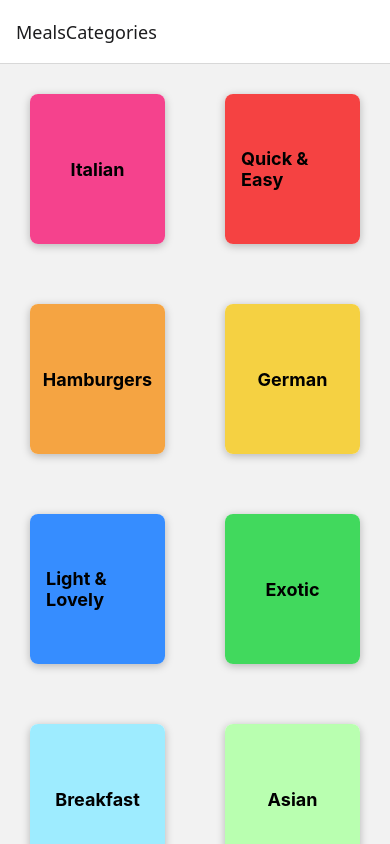
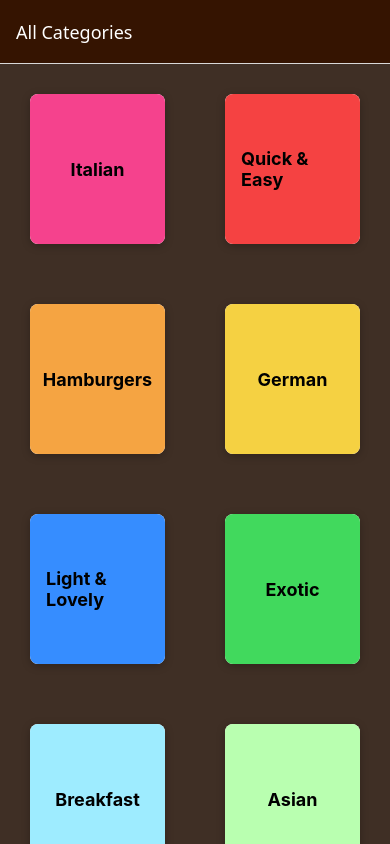
Before and after one commit to Pomi-2008/React-Native, a React Native app in the folder meals-app/: screen / in a window 390 px wide. Built offline with nearby package versions, Linux system fonts and the light colour scheme.

Commit message:
used navigation for dynamic name change

```diff
--- a/meals-app/App.js
+++ b/meals-app/App.js
@@ -11,8 +11,15 @@
     <>
     <StatusBar style='light'/>
     <NavigationContainer>
-      <Stack.Navigator>
-      <Stack.Screen name="MealsCategories" component={CategoryScreen}/>
+      <Stack.Navigator
+      screenOptions={{headerStyle:{backgroundColor:"#351401"},
+        headerTintColor:'white',
+        contentStyle:{backgroundColor:'#3f2f25'}}}
+      >
+      <Stack.Screen name="MealsCategories" component={CategoryScreen}
+      options={{
+        title:'All Categories',
+      }}/>
       <Stack.Screen name="MealsOverviewScreen" component={MealsOverviewScreen}/>
       </Stack.Navigator>
     </NavigationContainer>
--- /dev/null
+++ b/meals-app/screens/MealDetailsScreen.js
@@ -0,0 +1,3 @@
+function MealDetailsScreen(){}
+
+export default MealDetailsScreen;
--- a/meals-app/screens/MealsOverViewScreen.js
+++ b/meals-app/screens/MealsOverViewScreen.js
@@ -1,12 +1,21 @@
 import { View, FlatList, StyleSheet,Pressable } from 'react-native';
-import { MEALS } from "../data/dummy-data";
+import { MEALS,CATEGORIES } from "../data/dummy-data";
 import MealItem from '../component/MealItem';
-function MealsOverviewScreen({ route }) {
+import { useLayoutEffect } from 'react';
+function MealsOverviewScreen({ route,navigation }) {
     const catID = route.params.CategoryID;
 
     const displayMeals= MEALS.filter((mealItem)=>{
         return mealItem.categoryIds.indexOf(catID)>=0;
     });
+    useLayoutEffect(()=>{
+    const categoryTitle = CATEGORIES.find((category)=> category.id === catID).title;
+        navigation.setOptions({
+        title: categoryTitle,
+    })
+
+    },[catID,navigation]);
+
 
     function renderItem(itemData){
         const item = itemData.item;
```
Also changed, not shown: 1 other file (tests, documents, lock files or other folders).
